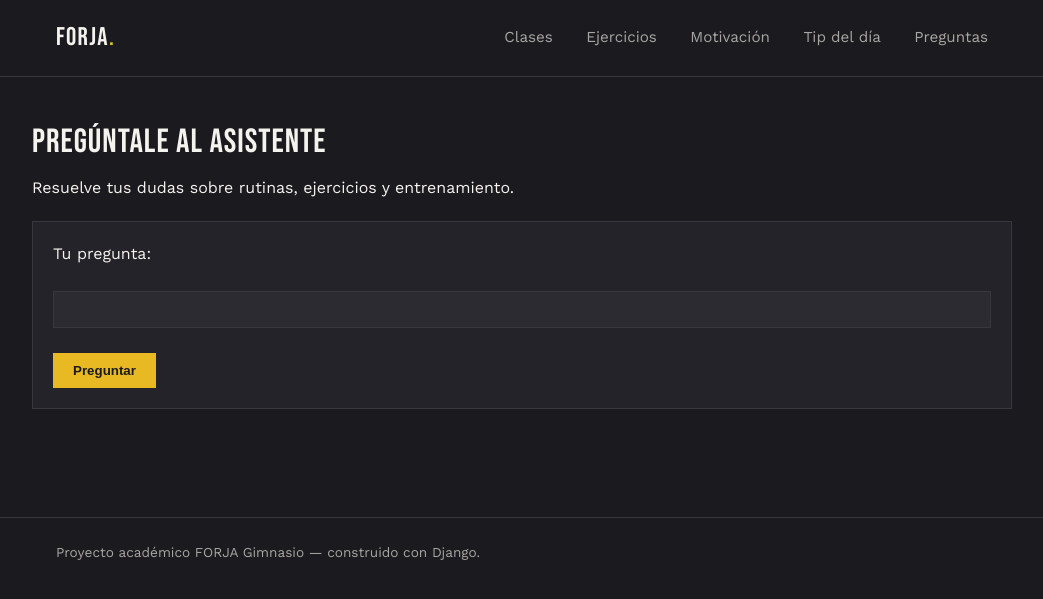
After one commit to Arthoss/forja-gimnasio, a Django app: page /gimnasio/preguntas/ in a window 1280 px wide. The commit adds this page. Shown: the top 599 px of the page, without its empty margins (118-1161 px from the left). Run offline with Django 5.2, Linux system fonts and the light colour scheme.

Commit message:
Agregar vista preguntas que consulta Gemini AI

```diff
--- /dev/null
+++ b/gimnasio/templates/gimnasio/preguntas.html
@@ -0,0 +1,23 @@
+{% extends "base.html" %}
+{% block title %}Preguntas — FORJA{% endblock %}
+{% block content %}
+<div class="wrap section">
+    <h2>Pregúntale al asistente</h2>
+    <p class="meta">Resuelve tus dudas sobre rutinas, ejercicios y entrenamiento.</p>
+
+    <form method="post" class="inscripcion">
+        {% csrf_token %}
+        <label for="pregunta">Tu pregunta:</label><br><br>
+        <input type="text" id="pregunta" name="pregunta" value="{{ pregunta }}" style="width: 100%;">
+        <br><br>
+        <input type="submit" value="Preguntar">
+    </form>
+
+    {% if respuesta %}
+    <div class="row-card" style="margin-top: 20px;">
+        <div class="title">Respuesta:</div>
+        <p>{{ respuesta }}</p>
+    </div>
+    {% endif %}
+</div>
+{% endblock %}
--- a/gimnasio/urls.py
+++ b/gimnasio/urls.py
@@ -9,4 +9,5 @@ urlpatterns = [
     path("<int:clase_id>/inscribirse/", views.inscribirse, name="inscribirse"),
     path("motivacion/", views.motivacion, name="motivacion"),
     path("tip-del-dia/", views.tip_del_dia, name="tip_del_dia"),
+    path("preguntas/", views.preguntas, name="preguntas"),
 ]
--- a/gimnasio/views.py
+++ b/gimnasio/views.py
@@ -1,4 +1,5 @@
 import requests
+import os
 from django.http import HttpResponseRedirect
 from django.shortcuts import get_object_or_404, render
 from django.urls import reverse
@@ -78,3 +79,41 @@ def tip_del_dia(request):
     except requests.RequestException:
         tip = tip_por_defecto
     return render(request, "gimnasio/tip_del_dia.html", {"tip": tip})
+
+def preguntas(request):
+    """Vista tipo chat: el usuario pregunta sobre rutinas/ejercicios y una IA externa responde."""
+    respuesta = None
+    pregunta = ""
+
+    if request.method == "POST":
+        pregunta = request.POST.get("pregunta", "").strip()
+
+        if pregunta:
+            api_key = os.environ.get("GEMINI_API_KEY")
+            url = f"https://generativelanguage.googleapis.com/v1beta/models/gemini-3.8-flash:generateContent?key={api_key}"
+
+            instrucciones = (
+                "Eres un asistente del gimnasio FORJA. Responde de forma breve y clara "
+                "solo preguntas relacionadas con entrenamiento, rutinas, ejercicios, "
+                "nutrición deportiva y motivación para hacer ejercicio. "
+                "Si preguntan algo fuera de ese tema, responde amablemente que solo "
+                "puedes ayudar con temas de gimnasio y entrenamiento."
+            )
+
+            cuerpo = {
+                "contents": [{"parts": [{"text": pregunta}]}],
+                "systemInstruction": {"parts": [{"text": instrucciones}]},
+            }
+
+            try:
+                resp = requests.post(url, json=cuerpo, timeout=15)
+                resp.raise_for_status()
+                datos = resp.json()
+                respuesta = datos["candidates"][0]["content"]["parts"][0]["text"]
+            except (requests.RequestException, KeyError, IndexError):
+                respuesta = "No pude conectarme con el asistente en este momento. Intenta de nuevo más tarde."
+
+    return render(request, "gimnasio/preguntas.html", {
+        "pregunta": pregunta,
+        "respuesta": respuesta,
+    })
--- a/templates/base.html
+++ b/templates/base.html
@@ -16,6 +16,7 @@
                 <a href="{% url 'ejercicios:index' %}">Ejercicios</a>
                 <a href="{% url 'gimnasio:motivacion' %}">Motivación</a>
                 <a href="{% url 'gimnasio:tip_del_dia' %}">Tip del día</a>
+                <a href="{% url 'gimnasio:preguntas' %}">Preguntas</a>
             </div>
         </div>
     </nav>
```
